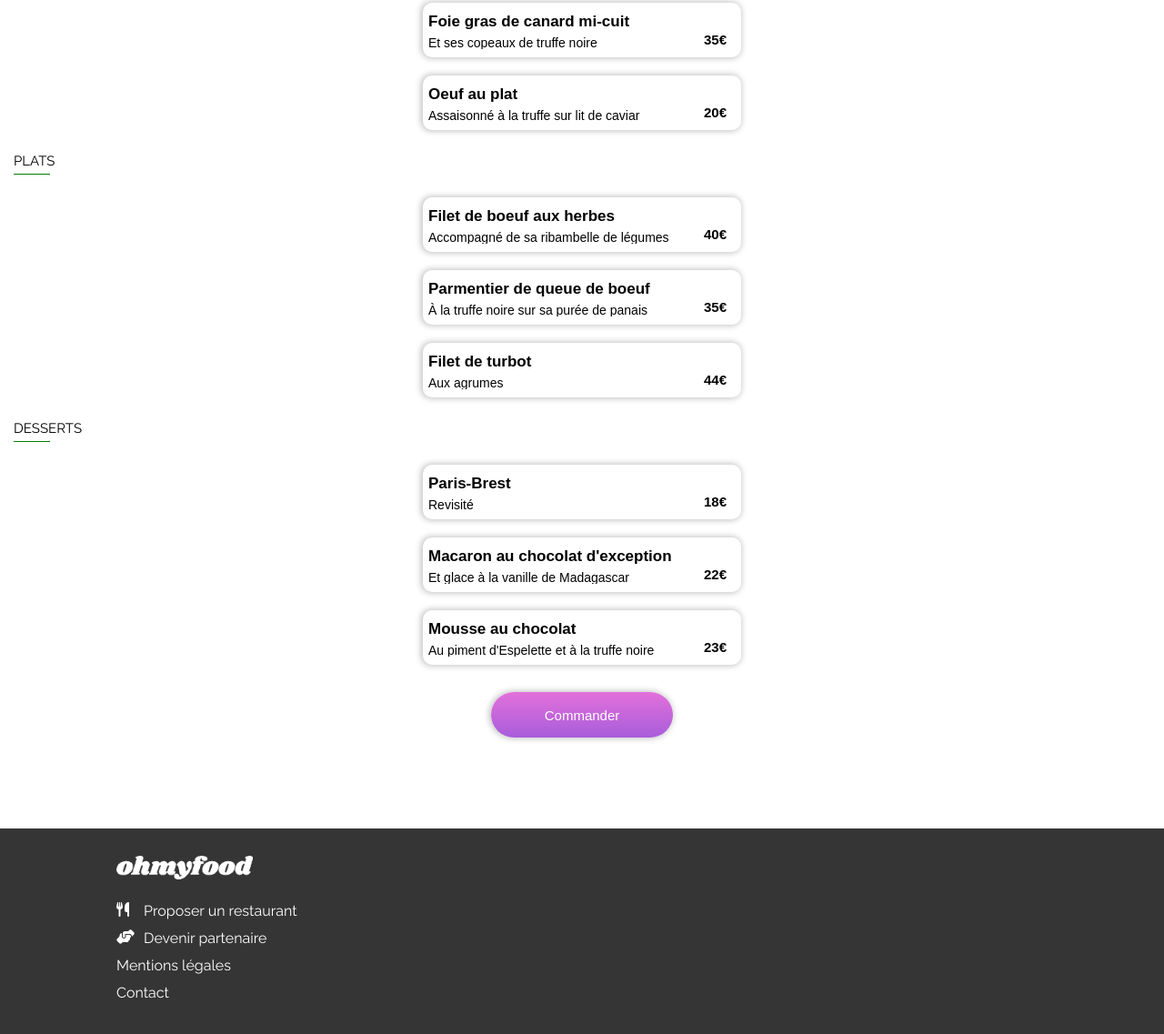
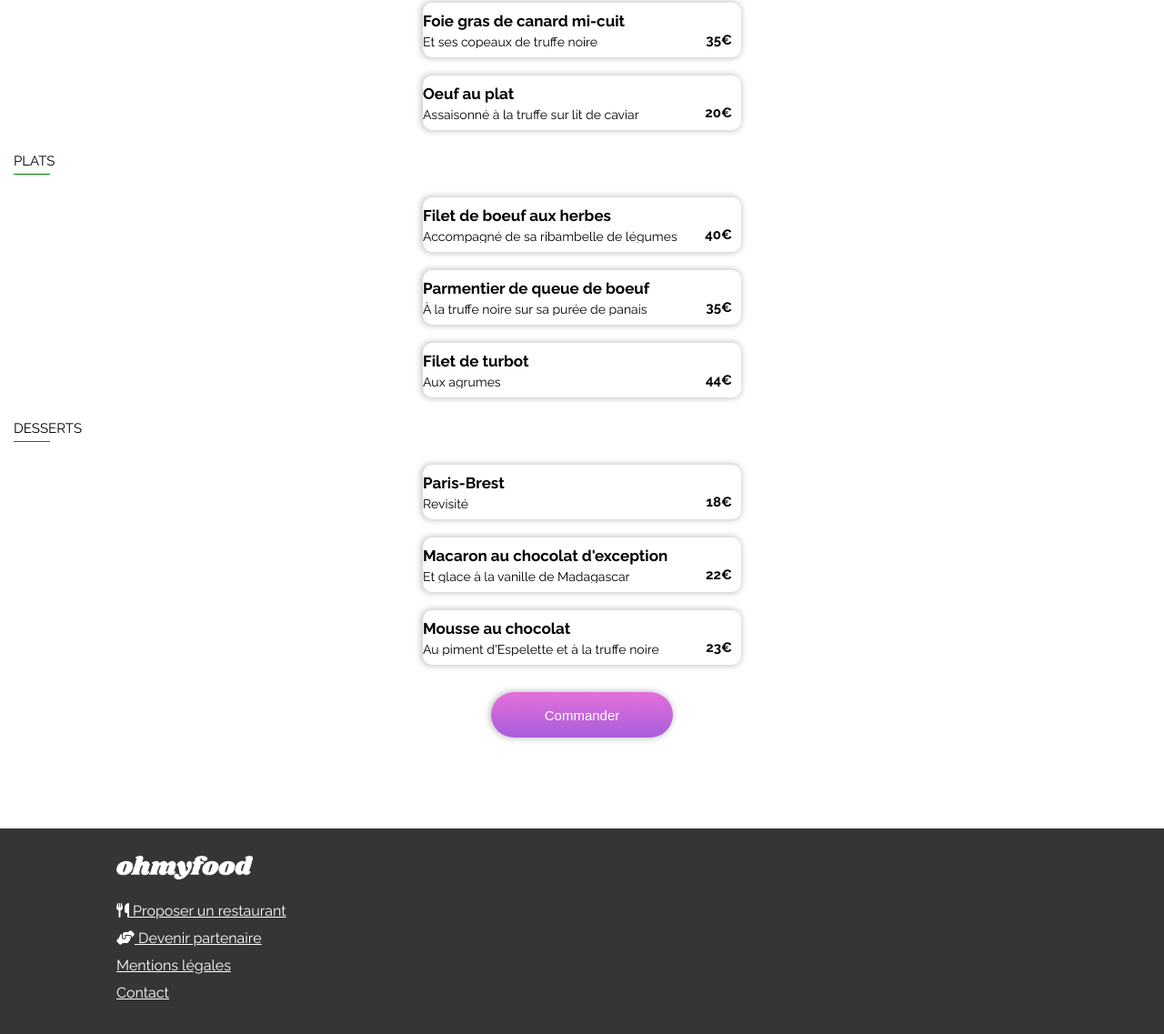
Before and after one commit to pvt98/PascalVaillant_3_14-12-2020, a plain HTML site: page page3.html in a window 1280 px wide. Shown: the part 521-1658 px from the top of the page at 91% size. Drawn offline with Linux system fonts and the light colour scheme.

Commit message:
last commit

```diff
--- a/page3.html
+++ b/page3.html
@@ -1,5 +1,5 @@
 <!DOCTYPE html>
-<html>
+<html lang="fr">
     <head>
         <meta charset="UTF-8">
         <title>Oh My Food</title>
@@ -17,9 +17,13 @@
 
                 <div class="headerbarre1">
 
-                <div class="fas fa-arrow-left arrowprec"></div>
+                    <a href="/index.html">
 
-                </div>
+                    <div class="fas fa-arrow-left arrowprec"></div>
+
+                    </a>
+
+                    </div>
 
 
                 <div class="headerbarre2">
@@ -71,7 +75,7 @@
 
                                 <div class="choix animfondu">
 
-                                    <button class="buttonchoix">
+                                    <div class="buttonchoix">
                                         <div class="choix-plat">
                                             <div class="choix-txt">
                                                 <h4>Fricassée d'escargot</h4>
@@ -91,13 +95,13 @@
 
 
 
-                                    </button>
+                                    </div>
 
                                 </div>
 
                                 <div class="choix animfondu">
 
-                                    <button class="buttonchoix">
+                                    <div class="buttonchoix">
                                         <div class="choix-plat">
                                             <div class="choix-txt">
                                                 <h4>Foie gras de canard mi-cuit</h4>
@@ -114,12 +118,12 @@
                                         </div>
                                         </div>
 
-                                    </button>
+                                </div>
 
                                 </div>
 
                                 <div class="choix animfondu">
-                                    <button class="buttonchoix">
+                                    <div class="buttonchoix">
                                         <div class="choix-plat">
                                             <div class="choix-txt">
                                                 <h4>Oeuf au plat</h4>
@@ -137,7 +141,7 @@
 
                                         </div>
 
-                                    </button>
+                                    </div>
 
                                 </div>
 
@@ -148,7 +152,7 @@
                             <h3>PLATS</h3>
 
                                 <div class="choix animfondu">
-                                    <button class="buttonchoix">
+                                    <div class="buttonchoix">
                                         <div class="choix-plat">
                                             <div class="choix-txt">
                                                 <h4>Filet de boeuf aux herbes</h4>
@@ -163,12 +167,12 @@
                                             <i class="fas fa-check-circle"></i>
                                         </div>
                                         </div>
-                                    </button>
+                                    </div>
 
                                 </div>
 
                                 <div class="choix animfondu">
-                                    <button class="buttonchoix">
+                                    <div class="buttonchoix">
                                         <div class="choix-plat">
                                             <div class="choix-txt">
                                                 <h4>Parmentier de queue de boeuf</h4>
@@ -183,12 +187,12 @@
                                             <i class="fas fa-check-circle"></i>
                                         </div>
                                         </div>
-                                    </button>
+                                    </div>
 
                                 </div>
 
                                 <div class="choix animfondu">
-                                    <button class="buttonchoix">
+                                    <div class="buttonchoix">
                                         <div class="choix-plat">
                                             <div class="choix-txt">
                                                 <h4>Filet de turbot</h4>
@@ -205,7 +209,7 @@
                                             <i class="fas fa-check-circle"></i>
                                         </div>
                                         </div>
-                                    </button>
+                                    </div>
 
                                 </div>
 
@@ -216,7 +220,7 @@
                             <h3>DESSERTS</h3>
 
                                 <div class="choix animfondu">
-                                    <button class="buttonchoix">
+                                    <div class="buttonchoix">
                                         <div class="choix-plat">
                                             <div class="choix-txt">
 
@@ -232,12 +236,12 @@
                                             <i class="fas fa-check-circle"></i>
                                         </div>
                                         </div>
-                                    </button>
+                                    </div>
 
                                 </div>
 
                                 <div class="choix animfondu">
-                                    <button class="buttonchoix">
+                                    <div class="buttonchoix">
                                         <div class="choix-plat">
                                             <div class="choix-txt">
                                                 <h4>Macaron au chocolat d'exception</h4>
@@ -252,12 +256,12 @@
                                             <i class="fas fa-check-circle"></i>
                                         </div>
                                         </div>
-                                    </button>
+                                    </div>
 
                                 </div>
 
                                 <div class="choix animfondu">
-                                    <button class="buttonchoix">
+                                    <div class="buttonchoix">
                                         <div class="choix-plat">
                                             <div class="choix-txt">
                                                 <h4>Mousse au chocolat</h4>
@@ -273,7 +277,7 @@
                                             <i class="fas fa-check-circle"></i>
                                         </div>
                                         </div>
-                                    </button>
+                                    </div>
 
                                 </div>
 
@@ -282,7 +286,7 @@
                         <div class="conteneur-command">
 
                             <button class="button-command">
-                                <p>Commander</p>
+                                Commander
                             </button>
 
 
@@ -300,24 +304,31 @@
                 <div class="footer">
                     <img src="picture/ohmyfood-white.png" alt="logo">
 
-                    <ul>
-                        <div class="footer-txt1">
-                            <i class="fas fa-utensils footer-icon"></i>
-                                <li>Proposer un restaurant</li>
+                        <ul>
+                            <li><a href="#">
+                                <div class="fas fa-utensils"></div>
+                                Proposer un restaurant
+                            </a></li>
 
-                        </div>
+                            <li><a  href="#">
+                                <div class="fas fa-hands-helping"></div>
+                                Devenir partenaire
+                            </a></li>
 
-                        <div class="footer-txt1">
-                            <i class="fas fa-hands-helping footer-icon"></i>
-                                <li>Devenir partenaire</li>
+                            <li><a href="#">
+                                Mentions légales
+                            </a></li>
+
+                            <li><a href="#">
+                                Contact
+                            </a></li>
+
+                        </ul>
 
 
-                        </div>
-                                <li>Mentions légales</li>
-                                <li>Contact</li>
-                    </ul>
+                </div>
 
-                </div>
+
             </footer>
 
         </body>
--- a/style.css
+++ b/style.css
@@ -145,7 +145,7 @@ a:link {
   margin-bottom: 40px;
 }
 
-.selectrestaurant button {
+.selectrestaurant .btnchoice {
   width: 200px;
   margin-left: auto;
   margin-right: auto;
@@ -155,6 +155,10 @@ a:link {
   border: 0px;
   font-weight: bold;
   box-shadow: -1px 0px 7px 1px silver;
+}
+
+.btnxplore {
+  height: 40px;
 }
 
 /*FONCTIONNEMENTBLOK*/
@@ -378,19 +382,6 @@ footer ul {
   margin-top: 30px;
 }
 
-.footer-txt1 {
-  width: 70%;
-  height: auto;
-  display: flex;
-}
-
-.footer-icon {
-  margin-right: 10px;
-  margin-top: 5px;
-  width: 20px;
-  height: auto;
-}
-
 .footer a {
   color: white;
 }
--- a/style1.css
+++ b/style1.css
@@ -296,11 +296,14 @@ header {
 
 /*FOOTER*/
 
+/*FOOTER*/
+
 footer {
   background-color: #353535;
   height: auto;
   width: 100%;
   height: auto;
+  margin-top: 0px;
 }
 
 .footer {
@@ -316,7 +319,7 @@ footer ul {
   color: white;
   padding-left: 0px;
   line-height: 30px;
-  margin-bottom: 0px;
+  margin-bottom: 0;
 }
 
 .footer img {
@@ -324,15 +327,6 @@ footer ul {
   margin-top: 30px;
 }
 
-.footer-txt1 {
-  width: 70%;
-  height: auto;
-  display: flex;
+.footer a {
+  color: white;
 }
-
-.footer-icon {
-  margin-right: 10px;
-  margin-top: 5px;
-  width: 20px;
-  height: auto;
-}
```
Also changed, not shown: index.html (+28 -27 lines), page1.html (+40 -34 lines), page2.html (+40 -34 lines), page4.html (+46 -35 lines).
